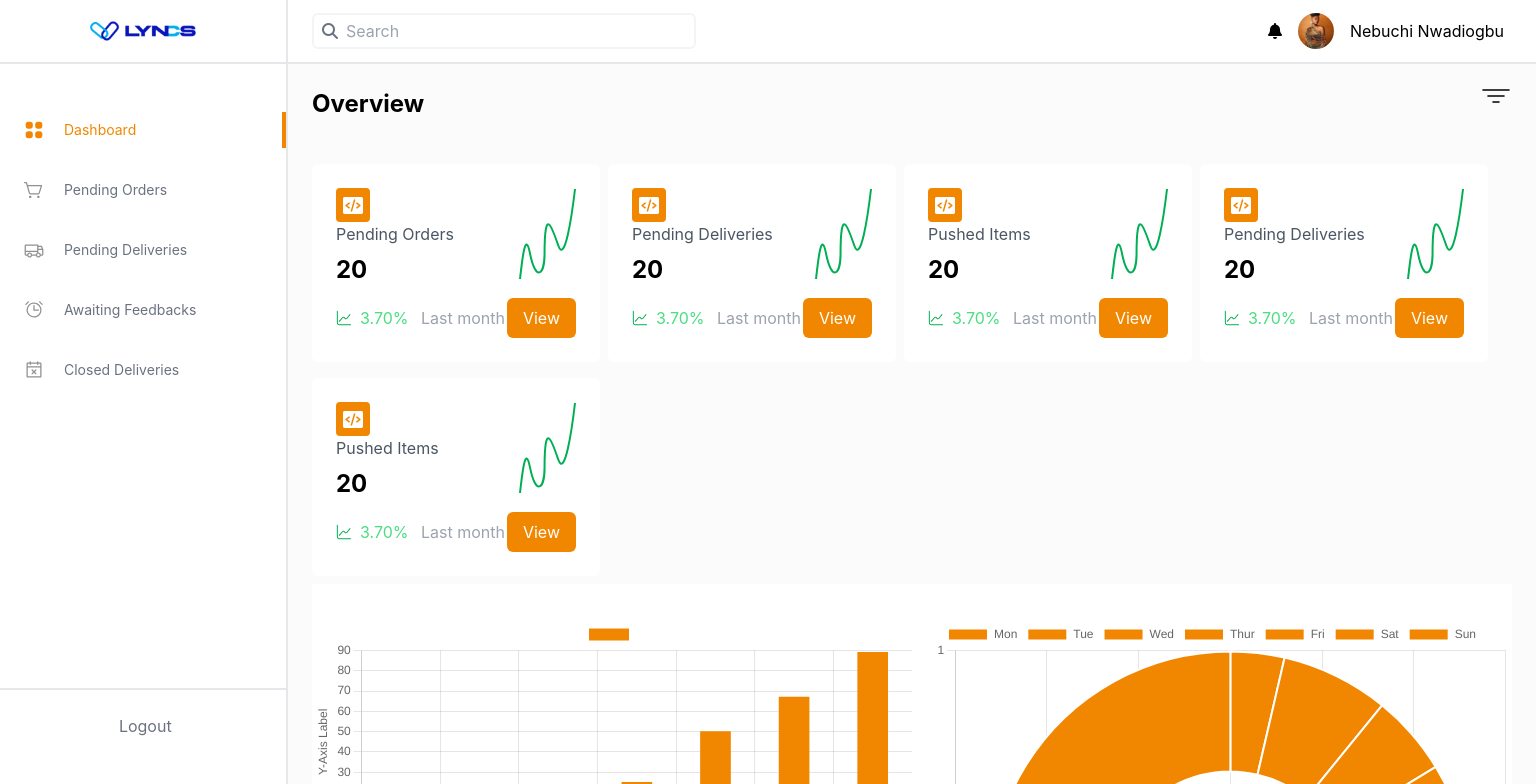
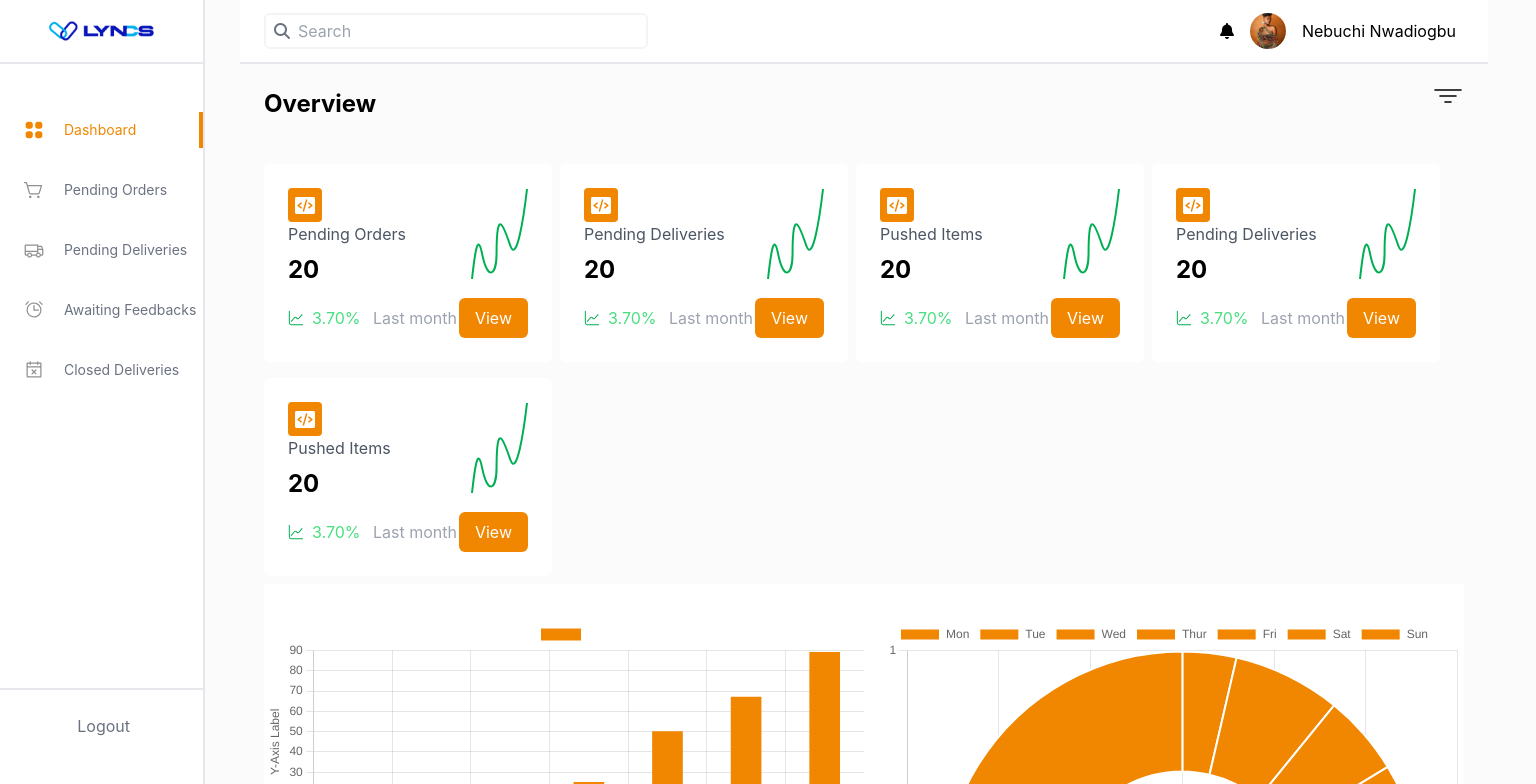
Before and after one commit to Peteru2/Lyncs-backend-designs, a React (Create React App) app: page / in a window 1280 px wide. Shown: the top 784 px of the page, 1536 px wide, since content can reach past the window. Built offline with nearby package versions, Linux system fonts and the light colour scheme; some icons are missing.

Commit message:
Dashbord page adjusted

```diff
--- a/src/SideBar.js
+++ b/src/SideBar.js
@@ -57,7 +57,7 @@ const SideBar = () => {
     const location = useLocation()
     return (
         <>
-            <aside className="bg-white sideBar border-r-2 w-72">
+            <aside className="bg-white sideBar border-r-2 ">
                     <div className="p-4  border-b-2 flex h-16 justify-center">
                         <img src={loggo} alt="logo" />
                     </div>
--- a/src/style.css
+++ b/src/style.css
@@ -11,9 +11,10 @@ body{
     height: 100%;
     /* display: none; */
     position: fixed;
+    width: 16%
 }
 .mainPage{
-  margin-left: 288px;
+  margin-left: 240px;
 }
 .bg_color{
     background-color: #F18701;
```
